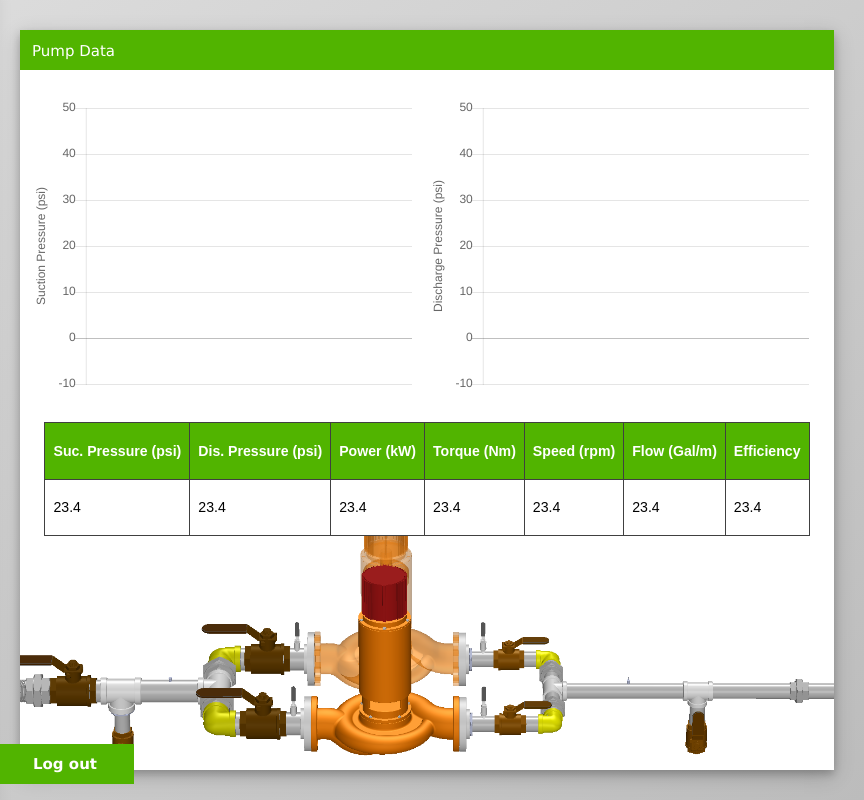
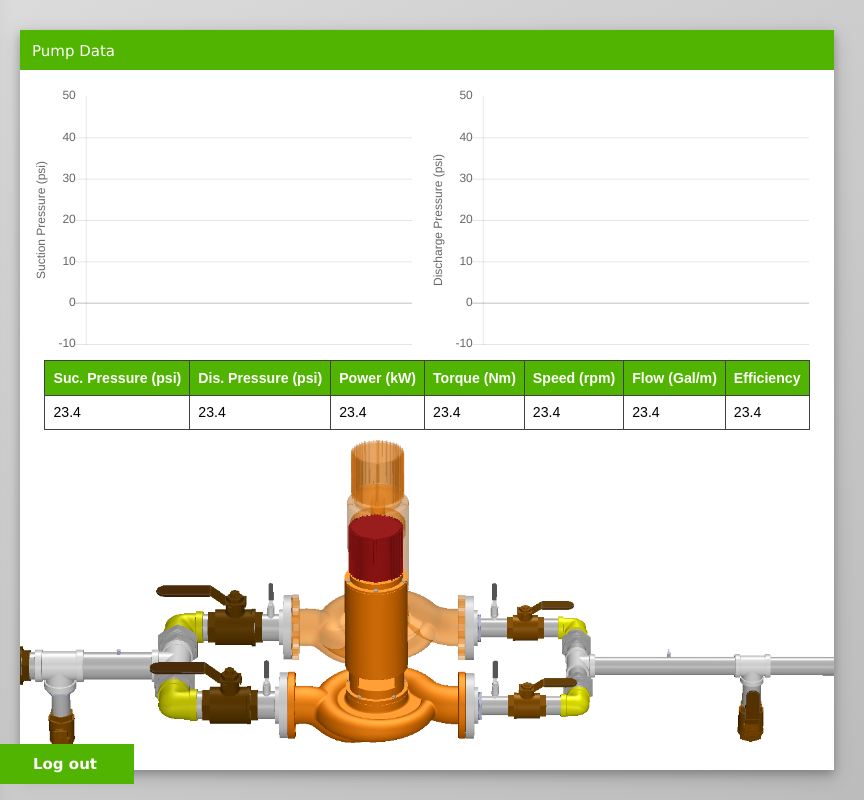
Before and after one commit to peterspenler/Pump-Monitoring-System, an Electron app: page Desktop Application v2/stats.html in a window 1024 px wide. Shown: the top 800 px of the page, 160-1024 px from the left. Drawn offline with nearby package versions, Linux system fonts and the light colour scheme.

Commit message:
Improved design responsiveness

```diff
--- a/Desktop Application v2/css/styles.css
+++ b/Desktop Application v2/css/styles.css
@@ -185,11 +185,12 @@ form{
 }
 
 .chart-div{
-	margin-top:10px;
+	grid-row:2/3;
 	width:calc(50vw - 130px);
-	height:36vh;
+	height:calc(40vh - 60px);
 	position:relative;
 	background-color: white;
+	margin-top:20px;
 }
 
 .pump-table{
@@ -197,16 +198,15 @@ form{
 	grid-row:3/5;
 	justify-self:center;
 	z-index: 200;
-	margin-top:1vw;
+	margin-top:10px;
 }
 
 .pump-img{
 	grid-column:1/3;
-	grid-row:3/6;
 	align-self:end;
-	width:100%;
-	max-height:400px;
-	margin-bottom:-4vw;
+	justify-self:center;
+	height:400px;
+	margin-bottom: -40px;
 }
 
 .pad-left{
```
